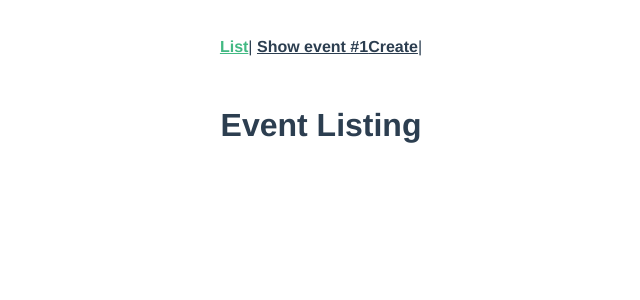
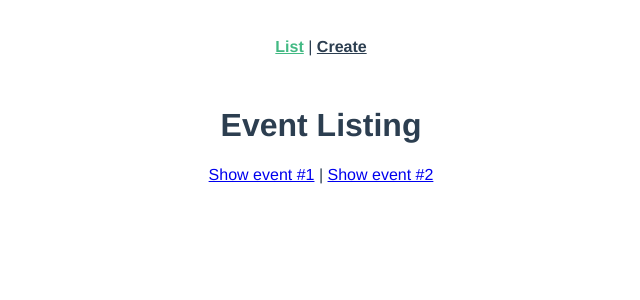
Before and after one commit to ousstarhi/real-world-vue, a Vue app: page / in a window 1280 px wide. Shown: the top 300 px of the page, without its empty margins (319-959 px from the left). Built offline with nearby package versions, Linux system fonts and the light colour scheme.

Commit message:
modifying prettier preferences

```diff
--- a/src/App.vue
+++ b/src/App.vue
@@ -1,11 +1,9 @@
 <template>
   <div id="app">
     <div id="nav">
-      <router-link :to="{ name: 'List' }">List</router-link>|
-      <router-link :to="{ name: 'Show', params: { id: '1' } }"
-        >Show event #1</router-link
-      >
-      <router-link :to="{ name: 'Create' }">Create</router-link>|
+      <router-link :to="{ name: 'List' }">List</router-link>
+      |
+      <router-link :to="{ name: 'Create' }">Create</router-link>
     </div>
     <router-view />
   </div>
--- a/src/views/EventList.vue
+++ b/src/views/EventList.vue
@@ -1,3 +1,12 @@
 <template>
-  <h1>Event Listing</h1>
+  <div>
+    <h1>Event Listing</h1>
+    <router-link :to="{ name: 'Show', params: { id: '1' } }"
+      >Show event #1</router-link
+    >
+    |
+    <router-link :to="{ name: 'Show', params: { id: '2' } }"
+      >Show event #2</router-link
+    >
+  </div>
 </template>
--- a/src/views/EventShow.vue
+++ b/src/views/EventShow.vue
@@ -3,6 +3,6 @@
 </template>
 <script>
 export default {
-  props: ['id']
-}
+  props: ['id'],
+};
 </script>
```
Also changed, not shown: src/router/index.js (+12 -12 lines), .eslintrc.js, .prettierrc.js.
